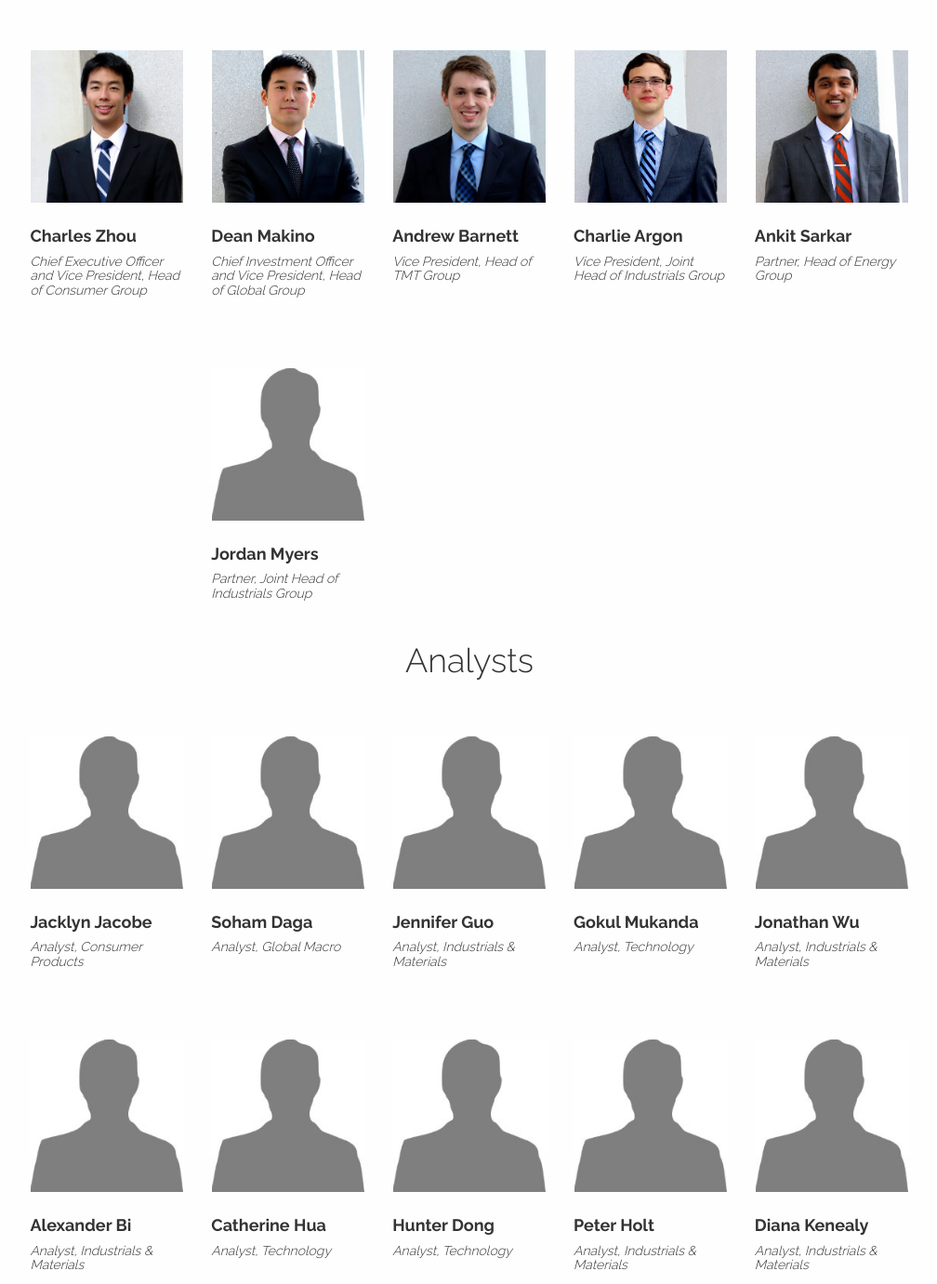
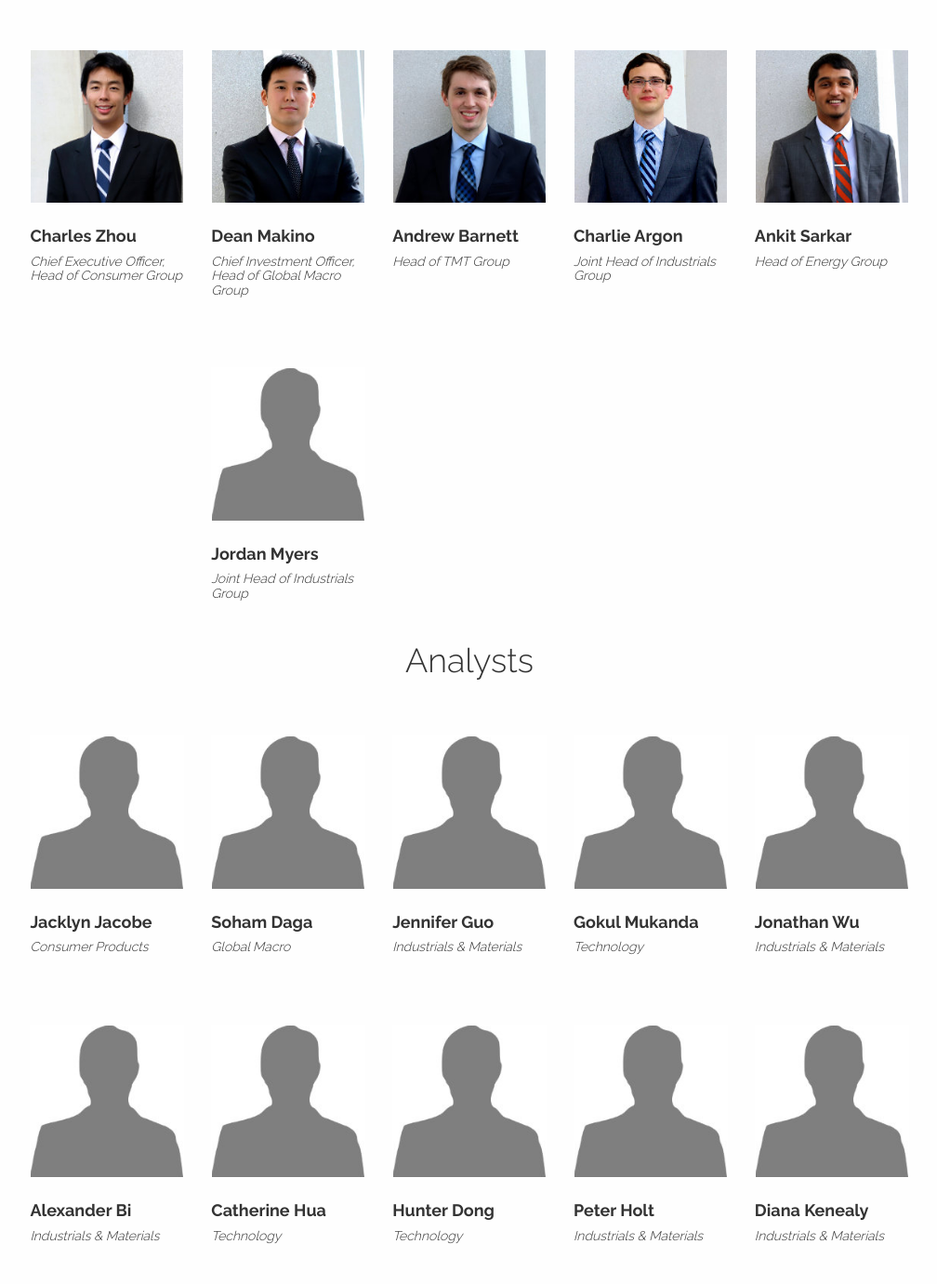
Before and after one commit to charleslzhou/TCM, a website: page team.html in a window 1280 px wide. Shown: the part 194-1575 px from the top of the page at 93% size, without its empty margins (135-1143 px from the left). Drawn offline with nearby package versions, Linux system fonts and the light colour scheme.

Commit message:
Updated Team

```diff
--- a/team.html
+++ b/team.html
@@ -63,7 +63,7 @@ f<!DOCTYPE html>
 	  <a data-toggle="modal" data-target="#charles-bio">
 	    <img src="./assets/img/Charles_Zhou.jpg" title="View bio">
 	    <p><h4>Charles Zhou</h4>
-	      <h5><em>Chief Executive Officer and Vice President, Head of Consumer Group</em></h5></p>
+	      <h5><em>Chief Executive Officer, Head of Consumer Group</em></h5></p>
 	  </a>
 	</div>
 	<div class="modal fade" id="charles-bio" tabindex="-1" role="dialog" aria-labelledby="charlesModalLabel" aria-hidden="true">
@@ -72,7 +72,7 @@ f<!DOCTYPE html>
 	      <div class="modal-header">
 		<button type="button" class="close" data-dismiss="modal"><span aria-hidden="true">&times;</span><span class="sr-only">Close</span></button>
 		<h4 class="modal-title" id="myModalLabel">Charles Zhou</h4>
-		<h5>Chief Executive Officer and Vice President, Head of Consumer Group</h5>
+		<h5>Chief Executive Officer, Head of Consumer Group</h5>
 	      </div>
 	      <div class="modal-body">
 		<div class="row">
@@ -90,7 +90,7 @@ f<!DOCTYPE html>
 	  <a data-toggle="modal" data-target="#dean-bio">
 	    <img src="./assets/img/Dean_Makino.jpg" title="View bio">
 	    <p><h4>Dean Makino</h4>
-	      <h5><em>Chief Investment Officer and Vice President, Head of Global Group</em></h5></p>
+	      <h5><em>Chief Investment Officer, Head of Global Macro Group</em></h5></p>
 	  </a>
 	</div>
 	<div class="modal fade" id="dean-bio" tabindex="-1" role="dialog" aria-labelledby="deanModalLabel" aria-hidden="true">
@@ -99,7 +99,7 @@ f<!DOCTYPE html>
 	      <div class="modal-header">
 		<button type="button" class="close" data-dismiss="modal"><span aria-hidden="true">&times;</span><span class="sr-only">Close</span></button>
 		<h4 class="modal-title" id="myModalLabel">Dean Makino</h4>
-		<h5>Chief Investment Officer and Vice President, Head of Global Group</h5>
+		<h5>Chief Investment Officer, Head of Global Macro Group</h5>
 	      </div>
 	      <div class="modal-body">
 		<div class="row">
@@ -117,7 +117,7 @@ f<!DOCTYPE html>
 	  <a data-toggle="modal" data-target="#andrew-bio">
 	    <img src="./assets/img/Andrew_Barnett.jpg" title="View bio">
 	    <p><h4>Andrew Barnett</h4>
-	      <h5><em>Vice President, Head of TMT Group</em></h5></p>
+	      <h5><em>Head of TMT Group</em></h5></p>
 	  </a>
 	</div>
 	<div class="modal fade" id="andrew-bio" tabindex="-1" role="dialog" aria-labelledby="andrewModalLabel" aria-hidden="true">
@@ -126,7 +126,7 @@ f<!DOCTYPE html>
 	      <div class="modal-header">
 		<button type="button" class="close" data-dismiss="modal"><span aria-hidden="true">&times;</span><span class="sr-only">Close</span></button>
 		<h4 class="modal-title" id="myModalLabel">Andrew Barnett</h4>
-		<h5>Vice President, Head of TMT Group</h5>
+		<h5>Head of TMT Group</h5>
 	      </div>
 	      <div class="modal-body">
 		<div class="row">
@@ -144,7 +144,7 @@ f<!DOCTYPE html>
 	  <a data-toggle="modal" data-target="#charlie-bio">
 	    <img src="./assets/img/Charlie_Argon.jpg" title="View bio">
 	    <p><h4>Charlie Argon</h4>
-	      <h5><em>Vice President, Joint Head of Industrials Group</em></h5></p>
+	      <h5><em>Joint Head of Industrials Group</em></h5></p>
 	  </a>
 	</div>
 	<div class="modal fade" id="charlie-bio" tabindex="-1" role="dialog" aria-labelledby="charlieModalLabel" aria-hidden="true">
@@ -153,7 +153,7 @@ f<!DOCTYPE html>
 	      <div class="modal-header">
 		<button type="button" class="close" data-dismiss="modal"><span aria-hidden="true">&times;</span><span class="sr-only">Close</span></button>
 		<h4 class="modal-title" id="myModalLabel">Charlie Argon</h4>
-		<h5>Vice President, Joint Head of Industrials Group</h5>
+		<h5>Joint Head of Industrials Group</h5>
 	      </div>
 	      <div class="modal-body">
 		<div class="row">
@@ -171,7 +171,7 @@ f<!DOCTYPE html>
 	  <a data-toggle="modal" data-target="#ankit-bio">
 	    <img src="./assets/img/Ankit_Sarkar.jpg" title="View bio">
 	    <p><h4>Ankit Sarkar</h4>
-	      <h5><em>Partner, Head of Energy Group</em></h5></p>
+	      <h5><em>Head of Energy Group</em></h5></p>
 	  </a>
 	</div>
 	<div class="modal fade" id="ankit-bio" tabindex="-1" role="dialog" aria-labelledby="ankitModalLabel" aria-hidden="true">
@@ -180,7 +180,7 @@ f<!DOCTYPE html>
 	      <div class="modal-header">
 		<button type="button" class="close" data-dismiss="modal"><span aria-hidden="true">&times;</span><span class="sr-only">Close</span></button>
 		<h4 class="modal-title" id="myModalLabel">Ankit Sarkar</h4>
-		<h5>Partner, Head of Energy Group</h5>
+		<h5>Head of Energy Group</h5>
 	      </div>
 	      <div class="modal-body">
 		<div class="row">
@@ -202,7 +202,7 @@ f<!DOCTYPE html>
 	  <a data-toggle="modal" data-target="#jordan-bio">
 	    <img src="./assets/img/placeholder.jpg" title="View bio">
 	    <p><h4>Jordan Myers</h4>
-	      <h5><em>Partner, Joint Head of Industrials Group</em></h5></p>
+	      <h5><em>Joint Head of Industrials Group</em></h5></p>
 	  </a>
 	</div>
 	<div class="modal fade" id="jordan-bio" tabindex="-1" role="dialog" aria-labelledby="jordanModalLabel" aria-hidden="true">
@@ -211,7 +211,7 @@ f<!DOCTYPE html>
 	      <div class="modal-header">
 		<button type="button" class="close" data-dismiss="modal"><span aria-hidden="true">&times;</span><span class="sr-only">Close</span></button>
 		<h4 class="modal-title" id="myModalLabel">Jodan Myers</h4>
-		<h5>Partner, Joint Head of Industrials Group</h5>
+		<h5>Joint Head of Industrials Group</h5>
 	      </div>
 	      <div class="modal-body">
 		<div class="row">
@@ -260,7 +260,7 @@ f<!DOCTYPE html>
 	  <a data-toggle="modal" data-target="#jacklyn-bio">
 	    <img src="./assets/img/placeholder.jpg" title="View bio">
 	    <p><h4>Jacklyn Jacobe</h4>
-	    	<h5><em>Analyst, Consumer Products</em></h5></p>
+	    	<h5><em>Consumer Products</em></h5></p>
 	  </a>
 	</div>
 	<div class="modal fade" id="jacklyn-bio" tabindex="-1" role="dialog" aria-labelledby="jacklynModalLabel" aria-hidden="true">
@@ -269,7 +269,7 @@ f<!DOCTYPE html>
 	      <div class="modal-header">
 		<button type="button" class="close" data-dismiss="modal"><span aria-hidden="true">&times;</span><span class="sr-only">Close</span></button>
 		<h4 class="modal-title" id="myModalLabel">Jacklyn Jacobe</h4>
-		<h5>Analyst, Consumer Products</h5>
+		<h5>Consumer Products</h5>
 	      </div>
 	      <div class="modal-body">
 		<div class="row">
@@ -286,7 +286,7 @@ f<!DOCTYPE html>
 	  <a data-toggle="modal" data-target="#soham-bio">
 	    <img src="./assets/img/placeholder.jpg" title="View bio">
 	    <p><h4>Soham Daga</h4>
-	    	<h5><em>Analyst, Global Macro</em></h5></p>
+	    	<h5><em>Global Macro</em></h5></p>
 	  </a>
 	</div>
 	<div class="modal fade" id="soham-bio" tabindex="-1" role="dialog" aria-labelledby="sohamModalLabel" aria-hidden="true">
@@ -295,7 +295,7 @@ f<!DOCTYPE html>
 	      <div class="modal-header">
 		<button type="button" class="close" data-dismiss="modal"><span aria-hidden="true">&times;</span><span class="sr-only">Close</span></button>
 		<h4 class="modal-title" id="myModalLabel">Soham Daga</h4>
-		<h5> Analyst, Global Macro </h5>
+		<h5> Global Macro </h5>
 	      </div>
 	      <div class="modal-body">
 		<div class="row">
@@ -312,7 +312,7 @@ f<!DOCTYPE html>
 	  <a data-toggle="modal" data-target="#jennifer-bio">
 	    <img src="./assets/img/placeholder.jpg" title="View bio">
 	    <p><h4>Jennifer Guo</h4>
-	    	<h5><em>Analyst, Industrials & Materials</em></h5></p>
+	    	<h5><em>Industrials & Materials</em></h5></p>
 	  </a>
 	</div>
 	<div class="modal fade" id="jennifer-bio" tabindex="-1" role="dialog" aria-labelledby="jenniferModalLabel" aria-hidden="true">
@@ -321,7 +321,7 @@ f<!DOCTYPE html>
 	      <div class="modal-header">
 		<button type="button" class="close" data-dismiss="modal"><span aria-hidden="true">&times;</span><span class="sr-only">Close</span></button>
 		<h4 class="modal-title" id="myModalLabel">Jennifer Guo</h4>
-		<h5> Analyst, Industrials & Materials</h5>
+		<h5> Industrials & Materials</h5>
 	      </div>
 	      <div class="modal-body">
 		<div class="row">
@@ -338,7 +338,7 @@ f<!DOCTYPE html>
 	  <a data-toggle="modal" data-target="#gokul-bio">
 	    <img src="./assets/img/placeholder.jpg" title="View bio">
 	    <p><h4>Gokul Mukanda</h4>
-	    	<h5><em>Analyst, Technology</em></h5></p>
+	    	<h5><em>Technology</em></h5></p>
 	  </a>
 	</div>
 	<div class="modal fade" id="gokul-bio" tabindex="-1" role="dialog" aria-labelledby="gokulModalLabel" aria-hidden="true">
@@ -347,7 +347,7 @@ f<!DOCTYPE html>
 	      <div class="modal-header">
 		<button type="button" class="close" data-dismiss="modal"><span aria-hidden="true">&times;</span><span class="sr-only">Close</span></button>
 		<h4 class="modal-title" id="myModalLabel">Gokul Mukanda</h4>
-		<h5> Analyst, Technology </h5>
+		<h5> Technology </h5>
 	      </div>
 	      <div class="modal-body">
 		<div class="row">
@@ -364,7 +364,7 @@ f<!DOCTYPE html>
 	  <a data-toggle="modal" data-target="#jon-bio">
 	    <img src="./assets/img/placeholder.jpg" title="View bio">
 	    <p><h4>Jonathan Wu</h4>
-	    	<h5><em>Analyst, Industrials & Materials</em></h5></p>
+	    	<h5><em> Industrials & Materials</em></h5></p>
 	  </a>
 	</div>
 	<div class="modal fade" id="jon-bio" tabindex="-1" role="dialog" aria-labelledby="jonModalLabel" aria-hidden="true">
@@ -373,7 +373,7 @@ f<!DOCTYPE html>
 	      <div class="modal-header">
 		<button type="button" class="close" data-dismiss="modal"><span aria-hidden="true">&times;</span><span class="sr-only">Close</span></button>
 		<h4 class="modal-title" id="myModalLabel">Jonathan Wu</h4>
-		<h5> Analyst, Industrials & Materials </h5>
+		<h5> Industrials & Materials </h5>
 	      </div>
 	      <div class="modal-body">
 		<div class="row">
@@ -394,7 +394,7 @@ f<!DOCTYPE html>
 	  <a data-toggle="modal" data-target="#alexbi-bio">
 	    <img src="./assets/img/placeholder.jpg" title="View bio">
 	    <p><h4>Alexander Bi</h4>
-	    	<h5><em>Analyst, Industrials & Materials</em></h5></p>
+	    	<h5><em>Industrials & Materials</em></h5></p>
 	  </a>
 	</div>
 	<div class="modal fade" id="alexbi-bio" tabindex="-1" role="dialog" aria-labelledby="alexbiModalLabel" aria-hidden="true">
@@ -403,7 +403,7 @@ f<!DOCTYPE html>
 	      <div class="modal-header">
 		<button type="button" class="close" data-dismiss="modal"><span aria-hidden="true">&times;</span><span class="sr-only">Close</span></button>
 		<h4 class="modal-title" id="myModalLabel">Alexander Bi</h4>
-		<h5>Analyst, Industrials & Materials</h5>
+		<h5>Industrials & Materials</h5>
 	      </div>
 	      <div class="modal-body">
 		<div class="row">
@@ -420,7 +420,7 @@ f<!DOCTYPE html>
 	  <a data-toggle="modal" data-target="#catherine-bio">
 	    <img src="./assets/img/placeholder.jpg" title="View bio">
 	    <p><h4>Catherine Hua</h4>
-	    	<h5><em>Analyst, Technology</em></h5></p>
+	    	<h5><em>Technology</em></h5></p>
 	  </a>
 	</div>
 	<div class="modal fade" id="catherine-bio" tabindex="-1" role="dialog" aria-labelledby="catherineModalLabel" aria-hidden="true">
@@ -429,7 +429,7 @@ f<!DOCTYPE html>
 	      <div class="modal-header">
 		<button type="button" class="close" data-dismiss="modal"><span aria-hidden="true">&times;</span><span class="sr-only">Close</span></button>
 		<h4 class="modal-title" id="myModalLabel">Catherine Hua</h4>
-		<h5>Analyst, Technology</h5>
+		<h5>Technology</h5>
 	      </div>
 	      <div class="modal-body">
 		<div class="row">
@@ -446,7 +446,7 @@ f<!DOCTYPE html>
 	  <a data-toggle="modal" data-target="#hunter-bio">
 	    <img src="./assets/img/placeholder.jpg" title="View bio">
 	    <p><h4>Hunter Dong</h4>
-	    	<h5><em>Analyst, Technology</em></h5></p>
+	    	<h5><em>Technology</em></h5></p>
 	  </a>
 	</div>
 	<div class="modal fade" id="hunter-bio" tabindex="-1" role="dialog" aria-labelledby="hunterModalLabel" aria-hidden="true">
@@ -455,7 +455,7 @@ f<!DOCTYPE html>
 	      <div class="modal-header">
 		<button type="button" class="close" data-dismiss="modal"><span aria-hidden="true">&times;</span><span class="sr-only">Close</span></button>
 		<h4 class="modal-title" id="myModalLabel">Hunter Dong</h4>
-		<h5> Analyst, Technology <h5>
+		<h5> Technology <h5>
 	      </div>
 	      <div class="modal-body">
 		<div class="row">
@@ -472,7 +472,7 @@ f<!DOCTYPE html>
 	  <a data-toggle="modal" data-target="#peter-bio">
 	    <img src="./assets/img/placeholder.jpg" title="View bio">
 	    <p><h4>Peter Holt</h4>
-	    	<h5><em>Analyst, Industrials & Materials</em></h5></p>
+	    	<h5><em>Industrials & Materials</em></h5></p>
 	  </a>
 	</div>
 	<div class="modal fade" id="peter-bio" tabindex="-1" role="dialog" aria-labelledby="peterModalLabel" aria-hidden="true">
@@ -481,7 +481,7 @@ f<!DOCTYPE html>
 	      <div class="modal-header">
 		<button type="button" class="close" data-dismiss="modal"><span aria-hidden="true">&times;</span><span class="sr-only">Close</span></button>
 		<h4 class="modal-title" id="myModalLabel">Peter Holt</h4>
-		<h5> Analyst, Industrials & Materials </h5>
+		<h5> Industrials & Materials </h5>
 	      </div>
 	      <div class="modal-body">
 		<div class="row">
@@ -498,7 +498,7 @@ f<!DOCTYPE html>
 	  <a data-toggle="modal" data-target="#diana-bio">
 	    <img src="./assets/img/placeholder.jpg" title="View bio">
 	    <p><h4>Diana Kenealy</h4>
-	    	<h5><em>Analyst, Industrials & Materials</em></h5></p>
+	    	<h5><em>Industrials & Materials</em></h5></p>
 	  </a>
 	</div>
 	<div class="modal fade" id="diana-bio" tabindex="-1" role="dialog" aria-labelledby="dianaModalLabel" aria-hidden="true">
@@ -507,7 +507,7 @@ f<!DOCTYPE html>
 	      <div class="modal-header">
 		<button type="button" class="close" data-dismiss="modal"><span aria-hidden="true">&times;</span><span class="sr-only">Close</span></button>
 		<h4 class="modal-title" id="myModalLabel">Diana Kenealy</h4>
-		<h5><em>Analyst, Industrials & Materials</em></h5></p>
+		<h5><em>Industrials & Materials</em></h5></p>
 	      </div>
 	      <div class="modal-body">
 		<div class="row">
@@ -528,7 +528,7 @@ f<!DOCTYPE html>
 	  <a data-toggle="modal" data-target="#ben-bio">
 	    <img src="./assets/img/placeholder.jpg" title="View bio">
 	    <p><h4>Ben Sender</h4>
-	    	<h5><em>Analyst, Global Macro</em></h5></p>
+	    	<h5><em>Global Macro</em></h5></p>
 	  </a>
 	</div>
 	<div class="modal fade" id="ben-bio" tabindex="-1" role="dialog" aria-labelledby="benModalLabel" aria-hidden="true">
@@ -537,7 +537,7 @@ f<!DOCTYPE html>
 	      <div class="modal-header">
 		<button type="button" class="close" data-dismiss="modal"><span aria-hidden="true">&times;</span><span class="sr-only">Close</span></button>
 		<h4 class="modal-title" id="myModalLabel">Ben Sender</h4>
-		<h5> Analyst, Global Macro </h5>
+		<h5> Global Macro </h5>
 	      </div>
 	      <div class="modal-body">
 		<div class="row">
@@ -554,7 +554,7 @@ f<!DOCTYPE html>
 	  <a data-toggle="modal" data-target="#kira-bio">
 	    <img src="./assets/img/placeholder.jpg" title="View bio">
 	    <p><h4>Kira Keating</h4>
-	    	<h5><em>Analyst, Consumer Products</em></h5></p>
+	    	<h5><em>Consumer Products</em></h5></p>
 	  </a>
 	</div>
 	<div class="modal fade" id="kira-bio" tabindex="-1" role="dialog" aria-labelledby="kiraModalLabel" aria-hidden="true">
@@ -563,7 +563,7 @@ f<!DOCTYPE html>
 	      <div class="modal-header">
 		<button type="button" class="close" data-dismiss="modal"><span aria-hidden="true">&times;</span><span class="sr-only">Close</span></button>
 		<h4 class="modal-title" id="myModalLabel">Kira Keating</h4>
-		<h5> Analyst, Consumer Products </h5>
+		<h5> Consumer Products </h5>
 	      </div>
 	      <div class="modal-body">
 		<div class="row">
@@ -580,7 +580,7 @@ f<!DOCTYPE html>
 	  <a data-toggle="modal" data-target="#rusty-bio">
 	    <img src="./assets/img/placeholder.jpg" title="View bio">
 	    <p><h4>Rusty Hanson</h4>
-	    	<h5><em>Analyst, Industrials & Materials</em></h5></p>
+	    	<h5><em>Industrials & Materials</em></h5></p>
 	  </a>
 	</div>
 	<div class="modal fade" id="rusty-bio" tabindex="-1" role="dialog" aria-labelledby="rustyModalLabel" aria-hidden="true">
@@ -589,7 +589,7 @@ f<!DOCTYPE html>
 	      <div class="modal-header">
 		<button type="button" class="close" data-dismiss="modal"><span aria-hidden="true">&times;</span><span class="sr-only">Close</span></button>
 		<h4 class="modal-title" id="myModalLabel">Rusty Hanson</h4>
-		<h5>Analyst, Industrials & Materials</h5>
+		<h5>Industrials & Materials</h5>
 	      </div>
 	      <div class="modal-body">
 		<div class="row">
```
